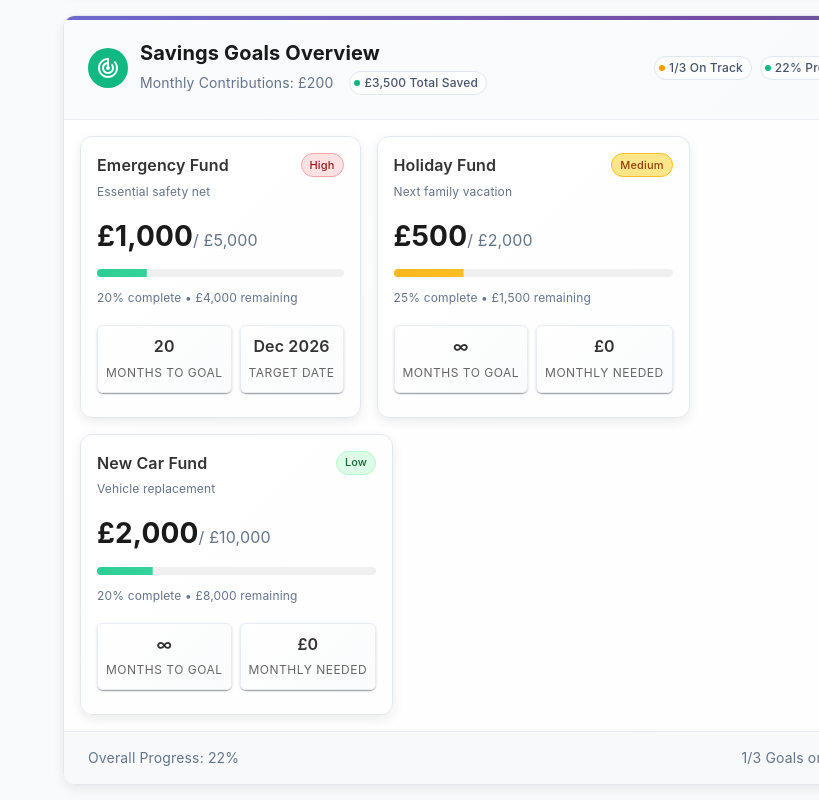
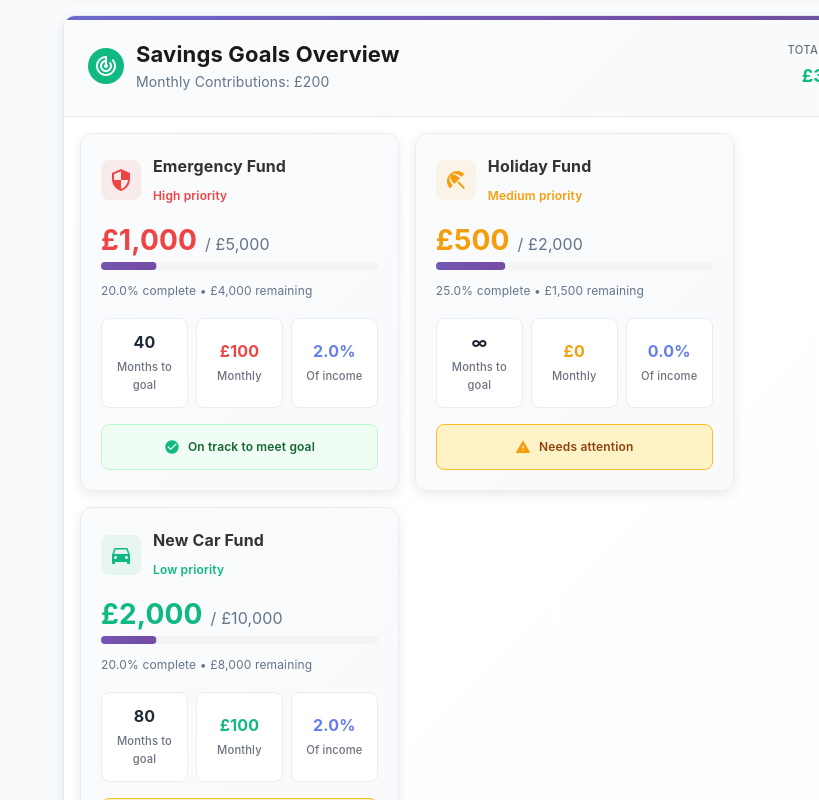
Before and after one commit to randellios/budget, a React (Vite) app: page / in a window 1280 px wide. Shown: the part 1180-1980 px from the top of the page, without its empty margins (461-1280 px from the left). Built offline with nearby package versions, Linux system fonts and the light colour scheme.

Commit message:
saings goals done

```diff
--- a/src/components/overview/SavingsGoalsOverview.jsx
+++ b/src/components/overview/SavingsGoalsOverview.jsx
@@ -4,31 +4,21 @@ import {
   Grid,
   Card,
   CardContent,
-  CardHeader,
   Typography,
   LinearProgress,
   Chip,
-  Button,
-  List,
-  ListItem,
-  ListItemText,
-  Avatar,
-  Divider,
-  Alert,
-  Stack,
   Paper,
-  IconButton
+  Avatar
 } from '@mui/material';
 import {
-  Assessment as AssessmentIcon,
   TrackChanges as TrackChangesIcon,
-  CreditCard as CreditCardIcon,
-  Add as AddIcon,
-  TrendingUp as TrendingUpIcon,
-  Warning as WarningIcon,
-  CheckCircle as CheckCircleIcon
+  Security as SecurityIcon,
+  BeachAccess as BeachAccessIcon,
+  DirectionsCar as DirectionsCarIcon,
+  CheckCircle as CheckCircleIcon,
+  Warning as WarningIcon
 } from '@mui/icons-material';
-import { styled, createTheme, ThemeProvider } from '@mui/material/styles';
+import { styled } from '@mui/material/styles';
 
 const GradientCard = styled(Card)(({ theme }) => ({
   background: 'linear-gradient(135deg, #ffffff 0%, #fefefe 100%)',
@@ -65,38 +55,116 @@ const SectionHeader = styled(Box)(({ theme }) => ({
 }));
 
 const IconWrapper = styled(Avatar)(({ theme, bgcolor }) => ({
-  width: 40,
-  height: 40,
+  width: 36,
+  height: 36,
   backgroundColor: bgcolor || theme.palette.primary.main,
   marginRight: theme.spacing(1.5)
 }));
 
 const ProgressCard = styled(Card)(({ theme }) => ({
-  textAlign: 'center',
-  padding: theme.spacing(3),
   background: 'linear-gradient(135deg, #fafbfc 0%, #f8fafc 100%)',
-  border: '1px solid #e8ecf3'
-}));
-
-const DebtCard = styled(Card)(({ theme }) => ({
-  borderLeft: `4px solid ${theme.palette.error.main}`,
-  background: 'linear-gradient(135deg, #fefefe 0%, #fdf2f2 100%)',
+  border: '1px solid #e8ecf3',
+  padding: theme.spacing(2.5),
+  height: '100%',
+  borderRadius: 12,
+  boxShadow: '0 4px 12px rgba(0, 0, 0, 0.08)',
+  transition: 'all 0.2s ease-in-out',
+  display: 'flex',
+  flexDirection: 'column',
   '&:hover': {
-    borderLeftColor: theme.palette.error.dark
+    transform: 'translateY(-2px)',
+    boxShadow: '0 8px 25px rgba(0, 0, 0, 0.12)'
   }
 }));
 
-const SmartWidget = styled(Card)(({ theme }) => ({
-  '& .MuiCardHeader-root': {
-    background: 'linear-gradient(135deg, #667eea 0%, #764ba2 100%)',
-    color: 'white'
-  }
+const MetricBox = styled(Box)(({ theme }) => ({
+  padding: theme.spacing(1.5),
+  borderRadius: 8,
+  border: '1px solid #e8ecf3',
+  backgroundColor: '#ffffff',
+  textAlign: 'center',
+  minHeight: 60,
+  display: 'flex',
+  flexDirection: 'column',
+  justifyContent: 'center'
+}));
+
+const StatusFooter = styled(Box)(({ theme, ontrack }) => ({
+  marginTop: 'auto',
+  padding: theme.spacing(1.5),
+  borderRadius: 8,
+  backgroundColor: ontrack === 'true' ? '#f0fdf4' : '#fef3c7',
+  border: `1px solid ${ontrack === 'true' ? '#bbf7d0' : '#fbbf24'}`,
+  display: 'flex',
+  alignItems: 'center',
+  justifyContent: 'center',
+  gap: theme.spacing(1)
 }));
 
 const SavingsGoalsOverview = () => {
+  const totalSaved = 3500;
+  const monthlyContributions = 200;
+  const monthlyIncome = 5000;
+
+  const savingsGoals = [
+    {
+      id: 1,
+      name: 'Emergency Fund',
+      icon: SecurityIcon,
+      current: 1000,
+      target: 5000,
+      priority: 'High',
+      color: '#ef4444',
+      monthlyContribution: 100,
+      monthsToTarget: 40,
+      targetDate: 'Dec 2026',
+      description: 'Essential safety net',
+      onTrack: true
+    },
+    {
+      id: 2,
+      name: 'Holiday Fund',
+      icon: BeachAccessIcon,
+      current: 500,
+      target: 2000,
+      priority: 'Medium',
+      color: '#f59e0b',
+      monthlyContribution: 0,
+      monthsToTarget: null,
+      targetDate: '2025-08',
+      description: 'Next family vacation',
+      onTrack: false
+    },
+    {
+      id: 3,
+      name: 'New Car Fund',
+      icon: DirectionsCarIcon,
+      current: 2000,
+      target: 10000,
+      priority: 'Low',
+      color: '#10b981',
+      monthlyContribution: 100,
+      monthsToTarget: 80,
+      targetDate: null,
+      description: 'Vehicle replacement',
+      onTrack: false
+    }
+  ];
+
+  const getPriorityColor = (priority) => {
+    switch (priority) {
+      case 'High':
+        return '#ef4444';
+      case 'Medium':
+        return '#f59e0b';
+      case 'Low':
+        return '#10b981';
+      default:
+        return '#6b7280';
+    }
+  };
+
   return (
-    <>
-      {/* Savings Goals */}
     <GradientCard>
       <SectionHeader>
         <Box sx={{ display: 'flex', alignItems: 'center' }}>
@@ -104,367 +172,235 @@ const SavingsGoalsOverview = () => {
             <TrackChangesIcon />
           </IconWrapper>
           <Box>
-              <Typography variant="h5">Savings Goals Overview</Typography>
+            <Typography variant="h5" sx={{ fontSize: '1.375rem' }}>
+              Savings Goals Overview
+            </Typography>
+            <Typography
+              variant="body2"
+              color="text.secondary"
+              sx={{ mt: 0.25 }}
+            >
+              Monthly Contributions: £{monthlyContributions}
+            </Typography>
+          </Box>
+        </Box>
+        <Box sx={{ textAlign: 'right' }}>
+          <Typography
+            variant="caption"
+            sx={{
+              fontSize: '0.7rem',
+              color: '#6b7280',
+              fontWeight: 500,
+              textTransform: 'uppercase',
+              letterSpacing: '0.3px',
+              display: 'block',
+              mb: 0.25
+            }}
+          >
+            Total Saved
+          </Typography>
+          <Typography
+            variant="h6"
+            sx={{ fontWeight: 700, fontSize: '1.125rem', color: '#10b981' }}
+          >
+            £{totalSaved.toLocaleString()}
+          </Typography>
+        </Box>
+      </SectionHeader>
+      <CardContent>
+        <Grid container spacing={2}>
+          {savingsGoals.map((goal) => {
+            const IconComponent = goal.icon;
+            const progress = (goal.current / goal.target) * 100;
+            const priorityColor = getPriorityColor(goal.priority);
+            const incomePercentage = (
+              (goal.monthlyContribution / monthlyIncome) *
+              100
+            ).toFixed(1);
+            return (
+              <Grid item xs={12} md={4} key={goal.id}>
+                <ProgressCard>
                   <Box
                     sx={{
                       display: 'flex',
                       alignItems: 'center',
-                  gap: 2,
-                  mt: 0.5
-                }}
-              >
-                <Typography variant="body2" color="text.secondary">
-                  Monthly Contributions: £200
-                </Typography>
-                <Chip
-                  icon={
-                    <Box
-                      sx={{
-                        width: 6,
-                        height: 6,
-                        borderRadius: '50%',
-                        bgcolor: '#10b981'
-                      }}
-                    />
-                  }
-                  label="£3,500 Total Saved"
-                  size="small"
-                  sx={{
-                    backgroundColor: 'rgba(255, 255, 255, 0.7)',
-                    color: '#475569',
-                    border: '1px solid #e2e8f0',
-                    fontSize: '0.75rem',
-                    fontWeight: 500,
-                    '&:hover': {
-                      backgroundColor: 'rgba(255, 255, 255, 0.9)',
-                      transform: 'translateY(-1px)',
-                      boxShadow: '0 4px 12px rgba(0, 0, 0, 0.1)'
-                    }
-                  }}
-                />
-              </Box>
-            </Box>
-          </Box>
-          <Box sx={{ display: 'flex', gap: 1 }}>
-            <Chip
-              icon={
-                <Box
-                  sx={{
-                    width: 6,
-                    height: 6,
-                    borderRadius: '50%',
-                    bgcolor: '#f59e0b'
-                  }}
-                />
-              }
-              label="1/3 On Track"
-              size="small"
-              sx={{
-                backgroundColor: 'rgba(255, 255, 255, 0.7)',
-                color: '#475569',
-                border: '1px solid #e2e8f0',
-                fontSize: '0.75rem',
-                fontWeight: 500,
-                '&:hover': {
-                  backgroundColor: 'rgba(255, 255, 255, 0.9)',
-                  transform: 'translateY(-1px)',
-                  boxShadow: '0 4px 12px rgba(0, 0, 0, 0.1)'
-                }
-              }}
-            />
-            <Chip
-              icon={
-                <Box
-                  sx={{
-                    width: 6,
-                    height: 6,
-                    borderRadius: '50%',
-                    bgcolor: '#10b981'
-                  }}
-                />
-              }
-              label="22% Progress"
-              size="small"
-              sx={{
-                backgroundColor: 'rgba(255, 255, 255, 0.7)',
-                color: '#475569',
-                border: '1px solid #e2e8f0',
-                fontSize: '0.75rem',
-                fontWeight: 500,
-                '&:hover': {
-                  backgroundColor: 'rgba(255, 255, 255, 0.9)',
-                  transform: 'translateY(-1px)',
-                  boxShadow: '0 4px 12px rgba(0, 0, 0, 0.1)'
-                }
-              }}
-            />
-          </Box>
-        </SectionHeader>
-        <CardContent>
-          <Grid container spacing={2}>
-            <Grid item xs={12} md={4}>
-              <Card sx={{ height: '100%' }}>
-                <CardContent>
-                  <Box
-                    sx={{
-                      display: 'flex',
-                      justifyContent: 'space-between',
+                      gap: 1.5,
                       mb: 2
                     }}
                   >
-                    <Box>
-                      <Typography variant="h6">Emergency Fund</Typography>
-                      <Typography variant="caption" color="text.secondary">
-                        Essential safety net
+                    <Box
+                      sx={{
+                        backgroundColor: `${goal.color}15`,
+                        borderRadius: 2,
+                        p: 1,
+                        display: 'flex',
+                        alignItems: 'center',
+                        justifyContent: 'center'
+                      }}
+                    >
+                      <IconComponent sx={{ fontSize: 24, color: goal.color }} />
+                    </Box>
+                    <Box sx={{ flex: 1 }}>
+                      <Typography
+                        variant="h6"
+                        sx={{ fontWeight: 700, fontSize: '1rem', mb: 0.5 }}
+                      >
+                        {goal.name}
+                      </Typography>
+                      <Typography
+                        variant="caption"
+                        sx={{
+                          fontSize: '0.75rem',
+                          color: priorityColor,
+                          fontWeight: 600
+                        }}
+                      >
+                        {goal.priority} priority
                       </Typography>
                     </Box>
-                    <Chip
-                      label="High"
-                      size="small"
+                  </Box>
+                  <Box sx={{ mb: 2 }}>
+                    <Typography
+                      variant="h4"
                       sx={{
-                        backgroundColor: '#fee2e2',
-                        color: '#991b1b',
-                        border: '1px solid #fca5a5',
-                        fontSize: '0.6875rem'
+                        fontWeight: 'bold',
+                        fontSize: '1.75rem',
+                        color: goal.color,
+                        mb: 0.5
                       }}
-                    />
-                  </Box>
-                  <Typography variant="h4" sx={{ mb: 2 }}>
-                    £1,000
+                    >
+                      £{goal.current.toLocaleString()}
                       <Typography
                         component="span"
                         variant="body1"
                         color="text.secondary"
+                        sx={{ fontSize: '1rem', ml: 1 }}
                       >
-                      / £5,000
+                        / £{goal.target.toLocaleString()}
                       </Typography>
                     </Typography>
                     <LinearProgress
                       variant="determinate"
-                    value={20}
-                    color="success"
-                    sx={{ height: 8, borderRadius: 4, mb: 1 }}
+                      value={progress}
+                      sx={{
+                        height: 8,
+                        borderRadius: 4,
+                        backgroundColor: '#f3f4f6',
+                        mb: 1,
+                        '& .MuiLinearProgress-bar': {
+                          backgroundColor: goal.color,
+                          borderRadius: 4
+                        }
+                      }}
                     />
-                  <Typography variant="caption" color="text.secondary">
-                    20% complete • £4,000 remaining
+                    <Typography
+                      variant="caption"
+                      color="text.secondary"
+                      sx={{ fontSize: '0.75rem' }}
+                    >
+                      {progress.toFixed(1)}% complete • £
+                      {(goal.target - goal.current).toLocaleString()} remaining
                     </Typography>
-                  <Grid container spacing={1} sx={{ mt: 2 }}>
-                    <Grid item xs={6}>
-                      <Paper sx={{ p: 1, textAlign: 'center' }}>
-                        <Typography variant="h6">20</Typography>
+                  </Box>
+                  <Box sx={{ display: 'flex', gap: 1, mb: 2 }}>
+                    <MetricBox sx={{ flex: 1 }}>
+                      <Typography
+                        variant="body2"
+                        sx={{
+                          fontWeight: 'bold',
+                          fontSize: '1rem',
+                          color: '#1f2937',
+                          mb: 0.5
+                        }}
+                      >
+                        {goal.monthsToTarget || '∞'}
+                      </Typography>
                       <Typography
                         variant="caption"
                         sx={{
-                            textTransform: 'uppercase',
-                            letterSpacing: 0.5
+                          fontSize: '0.7rem',
+                          color: '#6b7280',
+                          fontWeight: 500
                         }}
                       >
                         Months to goal
                       </Typography>
-                      </Paper>
-                    </Grid>
-                    <Grid item xs={6}>
-                      <Paper sx={{ p: 1, textAlign: 'center' }}>
-                        <Typography variant="h6">Dec 2026</Typography>
+                    </MetricBox>
+                    <MetricBox sx={{ flex: 1 }}>
+                      <Typography
+                        variant="body2"
+                        sx={{
+                          fontWeight: 'bold',
+                          fontSize: '1rem',
+                          color: goal.color,
+                          mb: 0.5
+                        }}
+                      >
+                        £{goal.monthlyContribution}
+                      </Typography>
                       <Typography
                         variant="caption"
                         sx={{
-                            textTransform: 'uppercase',
-                            letterSpacing: 0.5
+                          fontSize: '0.7rem',
+                          color: '#6b7280',
+                          fontWeight: 500
                         }}
                       >
-                          Target date
+                        Monthly
                       </Typography>
-                      </Paper>
-                    </Grid>
-                  </Grid>
-                </CardContent>
-              </Card>
-            </Grid>
-            <Grid item xs={12} md={4}>
-              <Card sx={{ height: '100%' }}>
-                <CardContent>
-                  <Box
+                    </MetricBox>
+                    <MetricBox sx={{ flex: 1 }}>
+                      <Typography
+                        variant="body2"
                         sx={{
-                      display: 'flex',
-                      justifyContent: 'space-between',
-                      mb: 2
+                          fontWeight: 'bold',
+                          fontSize: '1rem',
+                          color: '#667eea',
+                          mb: 0.5
                         }}
                       >
-                    <Box>
-                      <Typography variant="h6">Holiday Fund</Typography>
-                      <Typography variant="caption" color="text.secondary">
-                        Next family vacation
+                        {incomePercentage}%
                       </Typography>
-                    </Box>
-                    <Chip
-                      label="Medium"
-                      size="small"
-                      sx={{
-                        backgroundColor: '#fde68a',
-                        color: '#92400e',
-                        border: '1px solid #fbbf24',
-                        fontSize: '0.6875rem'
-                      }}
-                    />
-                  </Box>
-                  <Typography variant="h4" sx={{ mb: 2 }}>
-                    £500
-                    <Typography
-                      component="span"
-                      variant="body1"
-                      color="text.secondary"
-                    >
-                      / £2,000
-                    </Typography>
-                  </Typography>
-                  <LinearProgress
-                    variant="determinate"
-                    value={25}
-                    color="warning"
-                    sx={{ height: 8, borderRadius: 4, mb: 1 }}
-                  />
-                  <Typography variant="caption" color="text.secondary">
-                    25% complete • £1,500 remaining
-                  </Typography>
-                  <Grid container spacing={1} sx={{ mt: 2 }}>
-                    <Grid item xs={6}>
-                      <Paper sx={{ p: 1, textAlign: 'center' }}>
-                        <Typography variant="h6">∞</Typography>
                       <Typography
                         variant="caption"
                         sx={{
-                            textTransform: 'uppercase',
-                            letterSpacing: 0.5
+                          fontSize: '0.7rem',
+                          color: '#6b7280',
+                          fontWeight: 500
                         }}
                       >
-                          Months to goal
+                        Of income
                       </Typography>
-                      </Paper>
-                    </Grid>
-                    <Grid item xs={6}>
-                      <Paper sx={{ p: 1, textAlign: 'center' }}>
-                        <Typography variant="h6">£0</Typography>
+                    </MetricBox>
+                  </Box>
+                  <StatusFooter ontrack={goal.onTrack.toString()}>
+                    {goal.onTrack ? (
+                      <CheckCircleIcon
+                        sx={{ fontSize: 16, color: '#10b981' }}
+                      />
+                    ) : (
+                      <WarningIcon sx={{ fontSize: 16, color: '#f59e0b' }} />
+                    )}
                     <Typography
                       variant="caption"
                       sx={{
-                            textTransform: 'uppercase',
-                            letterSpacing: 0.5
+                        fontSize: '0.75rem',
+                        fontWeight: 600,
+                        color: goal.onTrack ? '#166534' : '#92400e'
                       }}
                     >
-                          Monthly needed
+                      {goal.onTrack
+                        ? 'On track to meet goal'
+                        : 'Needs attention'}
                     </Typography>
-                      </Paper>
+                  </StatusFooter>
+                </ProgressCard>
               </Grid>
+            );
+          })}
         </Grid>
       </CardContent>
-              </Card>
-            </Grid>
-            <Grid item xs={12} md={4}>
-              <Card sx={{ height: '100%' }}>
-                <CardContent>
-                  <Box
-                    sx={{
-                      display: 'flex',
-                      justifyContent: 'space-between',
-                      mb: 2
-                    }}
-                  >
-                    <Box>
-                      <Typography variant="h6">New Car Fund</Typography>
-                      <Typography variant="caption" color="text.secondary">
-                        Vehicle replacement
-                      </Typography>
-                    </Box>
-                    <Chip
-                      label="Low"
-                      size="small"
-                      sx={{
-                        backgroundColor: '#dcfce7',
-                        color: '#166534',
-                        border: '1px solid #bbf7d0',
-                        fontSize: '0.6875rem'
-                      }}
-                    />
-                  </Box>
-                  <Typography variant="h4" sx={{ mb: 2 }}>
-                    £2,000
-                    <Typography
-                      component="span"
-                      variant="body1"
-                      color="text.secondary"
-                    >
-                      / £10,000
-                    </Typography>
-                  </Typography>
-                  <LinearProgress
-                    variant="determinate"
-                    value={20}
-                    color="success"
-                    sx={{ height: 8, borderRadius: 4, mb: 1 }}
-                  />
-                  <Typography variant="caption" color="text.secondary">
-                    20% complete • £8,000 remaining
-                  </Typography>
-                  <Grid container spacing={1} sx={{ mt: 2 }}>
-                    <Grid item xs={6}>
-                      <Paper sx={{ p: 1, textAlign: 'center' }}>
-                        <Typography variant="h6">∞</Typography>
-                        <Typography
-                          variant="caption"
-                          sx={{
-                            textTransform: 'uppercase',
-                            letterSpacing: 0.5
-                          }}
-                        >
-                          Months to goal
-                        </Typography>
-                      </Paper>
-                    </Grid>
-                    <Grid item xs={6}>
-                      <Paper sx={{ p: 1, textAlign: 'center' }}>
-                        <Typography variant="h6">£0</Typography>
-                        <Typography
-                          variant="caption"
-                          sx={{
-                            textTransform: 'uppercase',
-                            letterSpacing: 0.5
-                          }}
-                        >
-                          Monthly needed
-                        </Typography>
-                      </Paper>
-                    </Grid>
-                  </Grid>
-                </CardContent>
-              </Card>
-            </Grid>
-          </Grid>
-        </CardContent>
-        <Box
-          sx={{
-            px: 3,
-            py: 2,
-            bgcolor: '#f8f9fa',
-            borderTop: '1px solid #e8ecf3'
-          }}
-        >
-          <Box
-            sx={{
-              display: 'flex',
-              justifyContent: 'space-between'
-            }}
-          >
-            <Typography variant="body2" color="text.secondary">
-              Overall Progress: 22%
-            </Typography>
-            <Typography variant="body2" color="text.secondary">
-              1/3 Goals on Track
-            </Typography>
-          </Box>
-        </Box>
     </GradientCard>
-    </>
   );
 };
 
```
Lines whose indentation alone changed are shown as unchanged.
